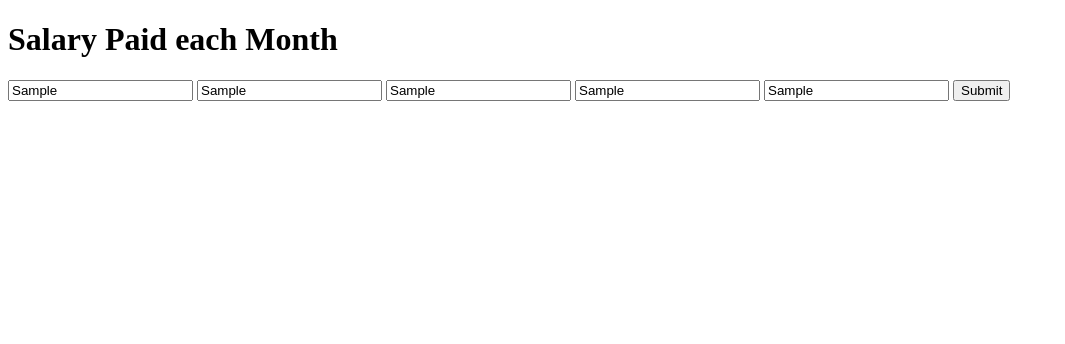
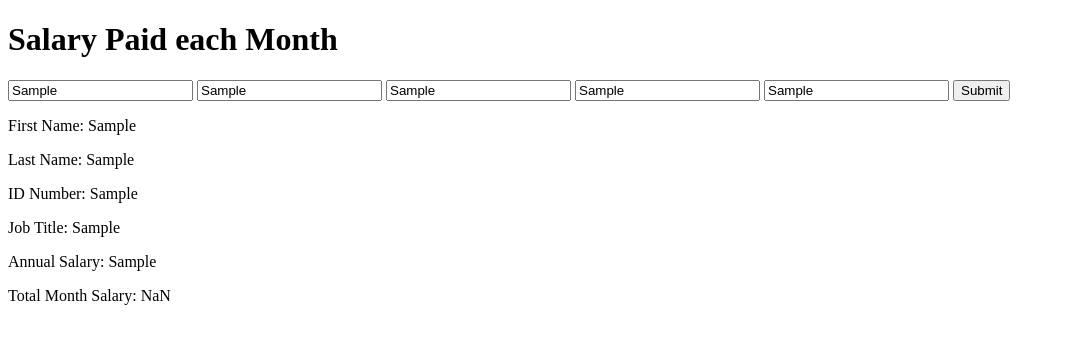
Before and after one commit to Alexandercollin2010/Weekend1_Salary_Calc, a plain HTML site: page index.html in a window 1280 px wide. Both pictures are taken after typing "Sample", "Sample", "Sample", "Sample", "Sample" into the empty fields and a click on the button "Submit". Shown: the whole page, without its empty margins (0-1065 px from the left). Drawn offline with Linux system fonts and the light colour scheme.

Commit message:
Second Commit

```diff
--- a/script.js
+++ b/script.js
@@ -1,7 +1,7 @@
 var employee = [];
 var totalSalary= [];
 
-var addEmplopyee = function( firstName, lastName, idNumber, jobTitle, annualSallary){
+var addEmployee = function( firstName, lastName, idNumber, jobTitle, annualSallary){
 
   var newEmployee = {
     firstName: firstName,
@@ -26,13 +26,22 @@ var getEmployee = function(){
       console.log( 'Job Title:', title );
   var salary = document.getElementById( 'Annual Salary' ).value;
       console.log( 'Annual Salary:', salary);
-      totalSalary.push(salary);
+  var infoArray = [nameOne, nameTwo, number, title, salary];
+  totalSalary.push(infoArray);
 
   addEmployee( nameOne, nameTwo, number, title, salary);
-  document.getElementById( 'name one' ).innerHTML = 'First Name: ' + nameOne ;
-  document.getElementById( 'name two' ).innerHTML = 'Last Name: ' + nameTwo ;
-  document.getElementById( 'number' ).innerHTML = 'ID Number: ' + number ;
-  document.getElementById( 'title' ).innerHTML = 'Job Title: ' + title ;
-  document.getElementById( 'salary' ).innerHTML = 'Annual Salary: ' + salary ;
-  document.getElementById( 'total salary' ).innerHTML = 'Total Month Salary: ' + totalSalary ;
+  document.getElementById( 'name one' ).innerHTML = ('First Name: ' + nameOne) ;
+  document.getElementById( 'name two' ).innerHTML = ('Last Name: ' + nameTwo) ;
+  document.getElementById( 'number' ).innerHTML = ('ID Number: ' + number);
+  document.getElementById( 'title' ).innerHTML = ('Job Title: ' + title) ;
+  document.getElementById( 'salary' ).innerHTML = ('Annual Salary: ' + salary);
+  document.getElementById( 'total salary' ).innerHTML = ('Total Month Salary: ' + salaryByMonth()) ;
 };
+
+var salaryByMonth = function () {
+  var startingSalary = 0;
+  for (var i = 0; i < totalSalary.length; i++) {
+    startingSalary += Number(totalSalary[i][4]);
+  }
+  return startingSalary / 12;
+};
```
Also changed, not shown: index.html (+1 -0 lines).
